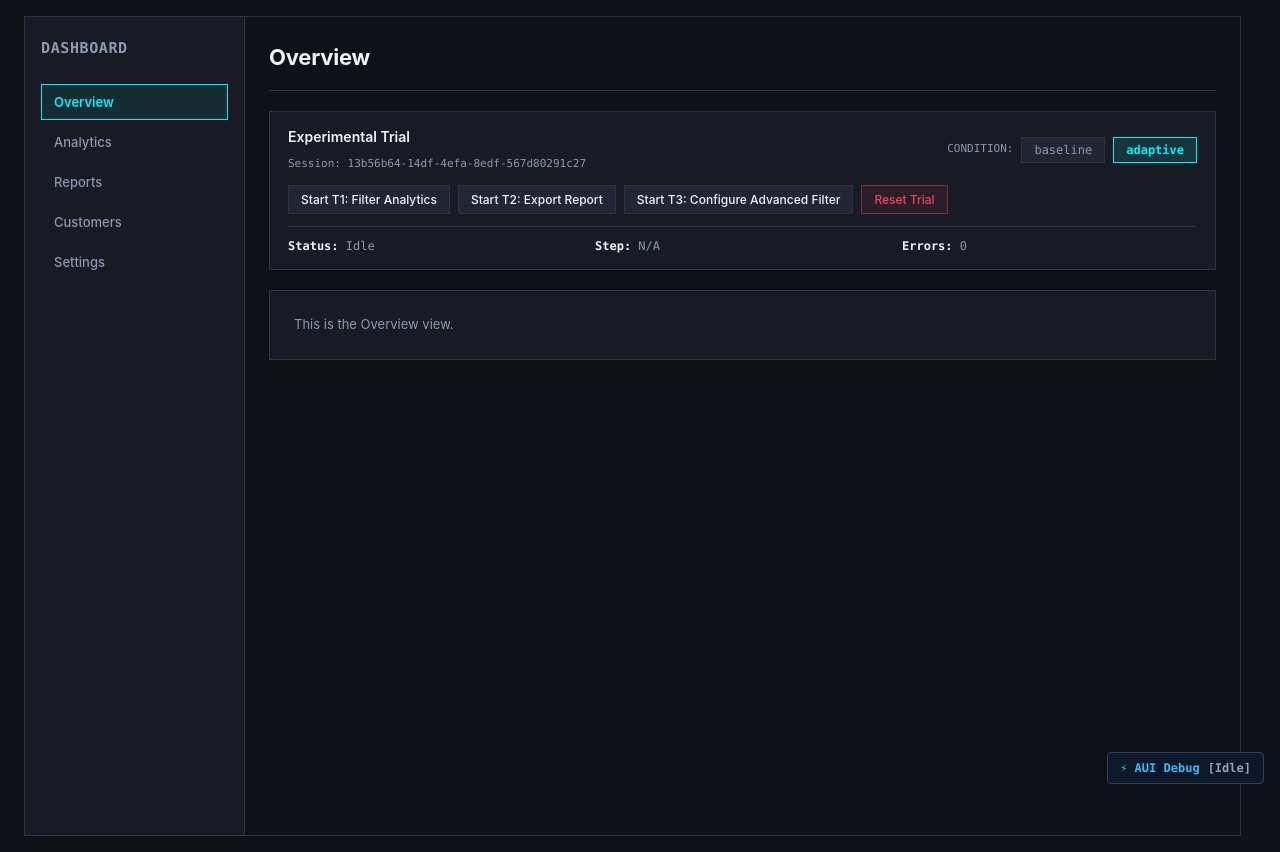
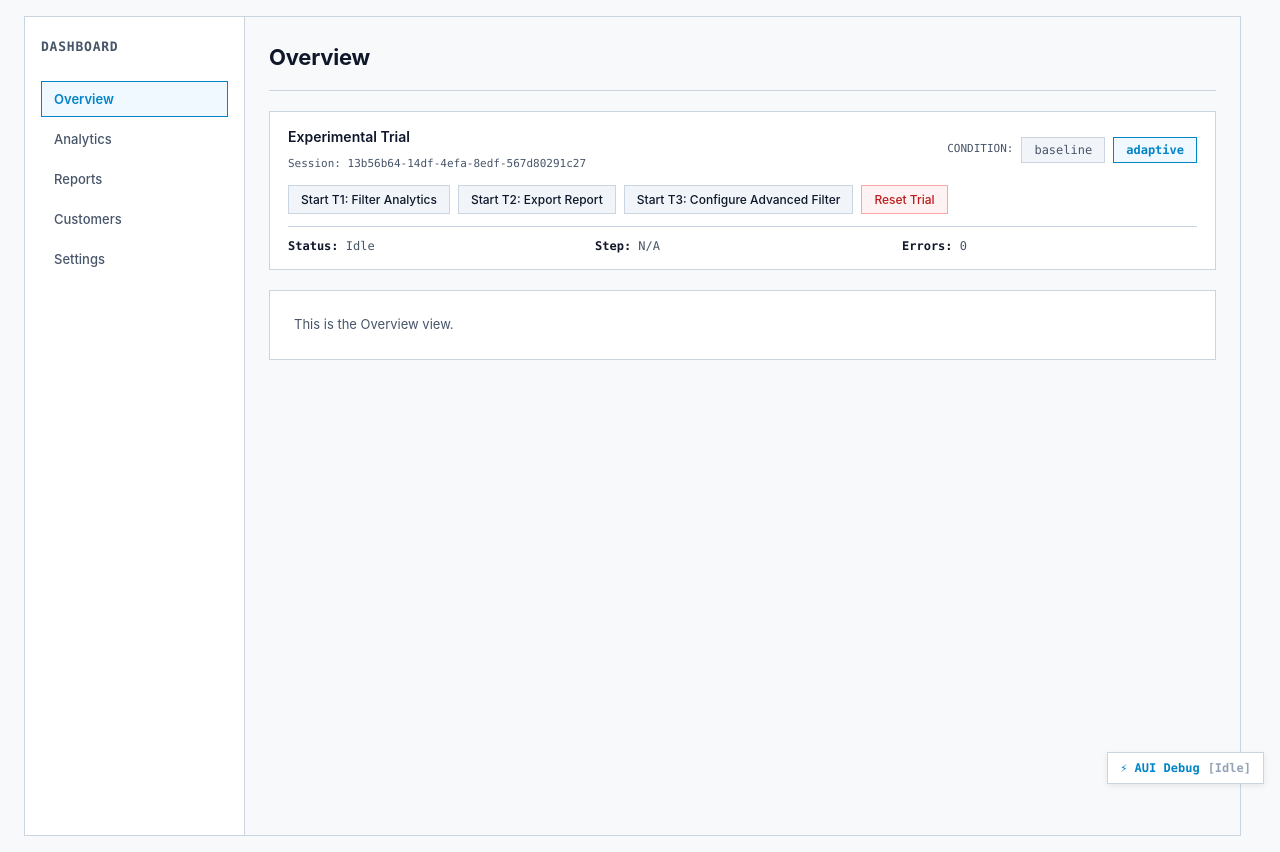
Before and after one commit to taofeeqhamzat/edge-aui, a React (Vite) app: page / in a window 1280 px wide. Built offline with nearby package versions, Linux system fonts and the light colour scheme.

Commit message:
style(theme): invert to persistent light theme and enforce zero border radius
Invert color palette to high-contrast persistent light theme ('The Instrument Bench') and enforce strict zero border radius across all UI components, debug panel, and design documentation.

```diff
--- a/src/debug/DebugPanel.css
+++ b/src/debug/DebugPanel.css
@@ -1,10 +1,11 @@
 /**
- * Development Debug Panel Styling
+ * Development Debug Panel Styling (Persistent Light Theme)
  * Implements Stage 10.2 specifications from docs/testbed/prd.md Section 38.
  * Adheres strictly to design constraints:
- * - Lightweight footprint
- * - No unnecessary animations or heavy visual effects (no backdrop blurs, no glowing shadows)
- * - Accessible, high-contrast, WCAG AA compliant typography and controls
+ * - Persistent Light Theme with high-contrast text and crisp boundaries
+ * - Zero border radius (strict square corners)
+ * - Lightweight footprint, no heavy blurs or glowing animations
+ * - Accessible, WCAG AA compliant typography and controls
  */
 
 .edge-aui-debug-container {
@@ -14,15 +15,15 @@
   z-index: 99999;
   font-family: ui-monospace, SFMono-Regular, Menlo, Monaco, Consolas, monospace;
   font-size: 11px;
-  color: #f1f5f9;
+  color: #0f172a;
 }
 
 /* Collapsed Toggle Button */
 .edge-aui-debug-toggle {
-  background-color: #0f172a;
-  color: #38bdf8;
-  border: 1px solid #334155;
-  border-radius: 4px;
+  background-color: #ffffff;
+  color: #0284c7;
+  border: 1px solid #cbd5e1;
+  border-radius: 0;
   padding: 8px 12px;
   font-family: inherit;
   font-size: 12px;
@@ -31,29 +32,33 @@
   display: flex;
   align-items: center;
   gap: 8px;
+  box-shadow: 0 2px 6px rgba(0, 0, 0, 0.08);
+  transition: all 0.15s ease;
 }
 
 .edge-aui-debug-toggle:hover {
-  background-color: #1e293b;
-  border-color: #475569;
+  background-color: #f1f5f9;
+  border-color: #0284c7;
 }
 
 .edge-aui-debug-toggle:focus-visible {
-  outline: 2px solid #38bdf8;
+  outline: 2px solid #0284c7;
   outline-offset: 2px;
 }
 
 /* Expanded Panel Window */
 .edge-aui-debug-window {
-  width: 420px;
+  width: 440px;
   max-width: calc(100vw - 32px);
   max-height: 80vh;
-  background-color: #0f172a;
-  border: 1px solid #334155;
-  border-radius: 6px;
+  background-color: #ffffff;
+  border: 1px solid #94a3b8;
+  border-radius: 0;
   display: flex;
   flex-direction: column;
   box-sizing: border-box;
+  box-shadow: 0 8px 24px rgba(0, 0, 0, 0.12);
+  color: #0f172a;
 }
 
 /* Header */
@@ -62,16 +67,15 @@
   align-items: center;
   justify-content: space-between;
   padding: 10px 14px;
-  background-color: #1e293b;
-  border-bottom: 1px solid #334155;
-  border-top-left-radius: 5px;
-  border-top-right-radius: 5px;
+  background-color: #f1f5f9;
+  border-bottom: 1px solid #cbd5e1;
+  border-radius: 0;
 }
 
 .edge-aui-debug-title {
   font-weight: 700;
   font-size: 13px;
-  color: #38bdf8;
+  color: #0284c7;
   display: flex;
   align-items: center;
   gap: 6px;
@@ -80,19 +84,20 @@
 .edge-aui-debug-close {
   background: transparent;
   border: none;
-  color: #94a3b8;
+  color: #64748b;
   font-size: 18px;
   line-height: 1;
   cursor: pointer;
   padding: 0 4px;
+  border-radius: 0;
 }
 
 .edge-aui-debug-close:hover {
-  color: #f1f5f9;
+  color: #0f172a;
 }
 
 .edge-aui-debug-close:focus-visible {
-  outline: 2px solid #38bdf8;
+  outline: 2px solid #0284c7;
 }
 
 /* Scrollable Content Body */
@@ -102,13 +107,15 @@
   display: flex;
   flex-direction: column;
   gap: 12px;
+  background-color: #ffffff;
+  scrollbar-gutter: stable;
 }
 
 /* Section Containers */
 .edge-aui-debug-section {
-  background-color: #1e293b;
-  border: 1px solid #334155;
-  border-radius: 4px;
+  background-color: #f8fafc;
+  border: 1px solid #cbd5e1;
+  border-radius: 0;
   padding: 8px 10px;
 }
 
@@ -117,9 +124,9 @@
   font-weight: 700;
   text-transform: uppercase;
   letter-spacing: 0.05em;
-  color: #94a3b8;
+  color: #475569;
   margin-bottom: 6px;
-  border-bottom: 1px solid #334155;
+  border-bottom: 1px solid #cbd5e1;
   padding-bottom: 4px;
 }
 
@@ -132,31 +139,31 @@
 }
 
 .edge-aui-debug-label {
-  color: #94a3b8;
+  color: #64748b;
   flex-shrink: 0;
 }
 
 .edge-aui-debug-val {
-  color: #f8fafc;
+  color: #0f172a;
   font-weight: 600;
   text-align: right;
   word-break: break-all;
 }
 
 .edge-aui-debug-val.highlight {
-  color: #38bdf8;
+  color: #0284c7;
 }
 
 .edge-aui-debug-val.success {
-  color: #4ade80;
+  color: #059669;
 }
 
 .edge-aui-debug-val.warning {
-  color: #facc15;
+  color: #d97706;
 }
 
 .edge-aui-debug-val.dim {
-  color: #64748b;
+  color: #94a3b8;
 }
 
 /* MicroTensor Grid */
@@ -172,23 +179,24 @@
   justify-content: space-between;
   font-size: 10px;
   padding: 2px 4px;
-  background-color: #0f172a;
-  border-radius: 2px;
+  background-color: #ffffff;
+  border: 1px solid #e2e8f0;
+  border-radius: 0;
 }
 
 .edge-aui-debug-tensor-name {
-  color: #cbd5e1;
+  color: #475569;
 }
 
 .edge-aui-debug-tensor-val {
-  color: #38bdf8;
+  color: #0284c7;
   font-weight: 700;
 }
 
 .edge-aui-debug-mask-row {
   margin-top: 6px;
   font-size: 10px;
-  color: #94a3b8;
+  color: #64748b;
   display: flex;
   gap: 4px;
   align-items: center;
@@ -196,7 +204,7 @@
 
 .edge-aui-debug-mask-bits {
   font-family: monospace;
-  color: #a7f3d0;
+  color: #059669;
   letter-spacing: 0.1em;
 }
 
@@ -210,16 +218,16 @@
 }
 
 .edge-aui-debug-symbol {
-  background-color: #0f172a;
-  border: 1px solid #475569;
-  border-radius: 3px;
+  background-color: #ffffff;
+  border: 1px solid #cbd5e1;
+  border-radius: 0;
   padding: 2px 6px;
   font-size: 10px;
-  color: #f8fafc;
+  color: #0f172a;
 }
 
 .edge-aui-debug-arrow {
-  color: #64748b;
+  color: #94a3b8;
   font-weight: bold;
 }
 
@@ -228,28 +236,28 @@
   display: flex;
   gap: 8px;
   padding: 10px 14px;
-  background-color: #1e293b;
-  border-top: 1px solid #334155;
-  border-bottom-left-radius: 5px;
-  border-bottom-right-radius: 5px;
+  background-color: #f1f5f9;
+  border-top: 1px solid #cbd5e1;
+  border-radius: 0;
 }
 
 .edge-aui-debug-btn {
   flex: 1;
   padding: 6px 10px;
-  background-color: #0f172a;
-  color: #f1f5f9;
-  border: 1px solid #475569;
-  border-radius: 4px;
+  background-color: #ffffff;
+  color: #0f172a;
+  border: 1px solid #cbd5e1;
+  border-radius: 0;
   font-family: inherit;
   font-size: 11px;
   font-weight: 600;
   cursor: pointer;
+  transition: all 0.15s ease;
 }
 
 .edge-aui-debug-btn:hover {
-  background-color: #334155;
-  border-color: #64748b;
+  background-color: #e2e8f0;
+  border-color: #94a3b8;
 }
 
 .edge-aui-debug-btn.primary {
@@ -263,6 +271,6 @@
 }
 
 .edge-aui-debug-btn:focus-visible {
-  outline: 2px solid #38bdf8;
+  outline: 2px solid #0284c7;
   outline-offset: 1px;
 }
--- a/src/intervention/styles.css
+++ b/src/intervention/styles.css
@@ -64,7 +64,7 @@
   font-size: 12px;
   line-height: 1.4;
   padding: 6px 10px;
-  border-radius: 4px;
+  border-radius: 0;
   box-shadow: 0 4px 12px rgba(0, 0, 0, 0.25);
   z-index: 10000;
   max-width: 240px;
@@ -104,7 +104,7 @@
   background: #ffffff;
   border: 1px solid #00acc1;
   border-left: 6px solid #00838f;
-  border-radius: 8px;
+  border-radius: 0;
   box-shadow: 0 10px 25px -5px rgba(0, 0, 0, 0.15), 0 8px 10px -6px rgba(0, 0, 0, 0.1);
   padding: 14px 16px;
   z-index: 99999;
@@ -153,7 +153,7 @@
   line-height: 1;
   padding: 0 4px;
   cursor: pointer;
-  border-radius: 4px;
+  border-radius: 0;
 }
 
 .edge-aui-assistance-dismiss:hover {
--- a/src/style.css
+++ b/src/style.css
@@ -1,23 +1,23 @@
 @import './intervention/styles.css';
 
 :root {
-  /* Surface & Base Tones (The Instrument Bench) */
-  --bg-primary: #0f1117;
-  --bg-surface: #181b24;
-  --bg-elevated: #222634;
-  --border: #2d3345;
-  --border-active: #4f5979;
+  /* Surface & Base Tones (The Instrument Bench - Persistent Light Theme) */
+  --bg-primary: #f8f9fa;
+  --bg-surface: #ffffff;
+  --bg-elevated: #f1f5f9;
+  --border: #cbd5e1;
+  --border-active: #0284c7;
 
-  /* Ink / Text Readouts */
-  --text-main: #f0f2f8;
-  --text-muted: #8e98b0;
+  /* Ink / Text Readouts (High-Contrast WCAG AA Compliant) */
+  --text-main: #0f172a;
+  --text-muted: #475569;
 
-  /* Semantic Signal Accents */
-  --accent-cyan: #00f0ff;
-  --accent-purple: #9d4edd;
-  --accent-amber: #ffb703;
-  --accent-emerald: #10b981;
-  --accent-rose: #f43f5e;
+  /* Semantic Signal Accents (Calibrated for High Contrast on Light Surfaces) */
+  --accent-cyan: #0284c7;
+  --accent-purple: #7c3aed;
+  --accent-amber: #d97706;
+  --accent-emerald: #059669;
+  --accent-rose: #dc2626;
 
   /* Typography */
   --font-sans: 'Inter', system-ui, -apple-system, BlinkMacSystemFont, 'Segoe UI', Roboto, sans-serif;
@@ -28,6 +28,7 @@
   box-sizing: border-box;
   margin: 0;
   padding: 0;
+  border-radius: 0 !important; /* Zero border radius mandate across all elements */
 }
 
 html {
@@ -56,7 +57,7 @@ body {
 }
 
 /* ==========================================================================
-   App Shell Layout (Zero Layout Shift)
+   App Shell Layout (Zero Layout Shift & Zero Border Radius)
    ========================================================================== */
 
 .app-container {
@@ -64,7 +65,7 @@ body {
   flex: 1;
   min-height: 820px;
   border: 1px solid var(--border);
-  /* border-radius: 8px; */
+  border-radius: 0;
   background-color: var(--bg-surface);
   overflow: hidden;
 }
@@ -84,9 +85,9 @@ body {
 }
 
 .nav-title {
-  font-size: 15px;
+  font-size: 13px;
   font-weight: 700;
-  letter-spacing: 0.04em;
+  letter-spacing: 0.06em;
   text-transform: uppercase;
   color: var(--text-muted);
   font-family: var(--font-mono);
@@ -111,7 +112,7 @@ body {
   text-align: left;
   padding: 9px 12px;
   border: 1px solid transparent;
-  /* border-radius: 4px; */
+  border-radius: 0;
   background: transparent;
   color: var(--text-muted);
   font-size: 13px;
@@ -131,7 +132,7 @@ body {
 }
 
 .nav-btn.active {
-  background-color: rgba(0, 240, 255, 0.08);
+  background-color: #f0f9ff;
   color: var(--accent-cyan);
   border-color: var(--accent-cyan);
   font-weight: 600;
@@ -181,7 +182,7 @@ body {
 .page-content {
   background-color: var(--bg-surface);
   border: 1px solid var(--border);
-  /* border-radius: 8px; */
+  border-radius: 0;
   padding: 24px;
   color: var(--text-muted);
   font-size: 13px;
@@ -207,7 +208,7 @@ body {
 }
 
 /* ==========================================================================
-   Filter Drawer (Stable 260px Side Panel)
+   Filter Drawer (Stable 260px Side Panel, Zero Radius)
    ========================================================================== */
 
 .filter-drawer-container {
@@ -217,7 +218,7 @@ body {
   flex-shrink: 0;
   background-color: var(--bg-surface);
   border: 1px solid var(--border);
-  /* border-radius: 8px; */
+  border-radius: 0;
   padding: 16px;
   display: flex;
   flex-direction: column;
@@ -234,7 +235,7 @@ body {
 
 .filter-section {
   border: 1px solid var(--border);
-  /* border-radius: 4px; */
+  border-radius: 0;
   background-color: var(--bg-elevated);
   overflow: hidden;
 }
@@ -245,6 +246,7 @@ body {
   text-align: left;
   background: transparent;
   border: none;
+  border-radius: 0;
   font-size: 12px;
   font-weight: 600;
   color: var(--text-main);
@@ -257,7 +259,7 @@ body {
 }
 
 .filter-accordion-btn:hover {
-  background-color: rgba(255, 255, 255, 0.04);
+  background-color: #e2e8f0;
 }
 
 .filter-accordion-btn:focus-visible {
@@ -276,9 +278,9 @@ body {
 .filter-select {
   width: 100%;
   padding: 6px 8px;
-  background-color: var(--bg-elevated);
+  background-color: #ffffff;
   border: 1px solid var(--border);
-  /* border-radius: 4px; */
+  border-radius: 0;
   color: var(--text-main);
   font-size: 12px;
   font-family: var(--font-sans);
@@ -306,9 +308,9 @@ body {
   width: 100%;
   padding: 8px 12px;
   background-color: var(--accent-cyan);
-  color: #000;
-  border: none;
-  /* border-radius: 4px; */
+  color: #ffffff;
+  border: 1px solid #0369a1;
+  border-radius: 0;
   font-size: 13px;
   font-weight: 600;
   font-family: var(--font-sans);
@@ -318,7 +320,7 @@ body {
 }
 
 .btn-apply-filters:hover {
-  filter: brightness(1.1);
+  filter: brightness(1.08);
 }
 
 .btn-apply-filters:active {
@@ -331,7 +333,7 @@ body {
 }
 
 /* ==========================================================================
-   KPI Cards (Uniform Single-Row Alignment)
+   KPI Cards (Uniform Single-Row Alignment, Zero Radius)
    ========================================================================== */
 
 .kpi-grid {
@@ -343,7 +345,7 @@ body {
 .kpi-card {
   background-color: var(--bg-surface);
   border: 1px solid var(--border);
-  /* border-radius: 8px; */
+  border-radius: 0;
   padding: 14px 16px;
   display: flex;
   flex-direction: column;
@@ -357,10 +359,10 @@ body {
 
 .kpi-label {
   font-size: 11px;
-  font-weight: 500;
+  font-weight: 600;
   color: var(--text-muted);
   text-transform: uppercase;
-  letter-spacing: 0.04em;
+  letter-spacing: 0.05em;
   font-family: var(--font-mono);
 }
 
@@ -375,19 +377,20 @@ body {
 .kpi-change {
   font-size: 11px;
   font-family: var(--font-mono);
+  font-weight: 600;
 }
 
-.kpi-change.positive { color: var(--accent-emerald); }
-.kpi-change.negative { color: var(--accent-rose); }
+.kpi-change.positive { color: #047857; }
+.kpi-change.negative { color: #b91c1c; }
 
 /* ==========================================================================
-   Results Table (Fixed Column Layout, Zero Jitter)
+   Results Table (Fixed Column Layout, Zero Radius, Zero Jitter)
    ========================================================================== */
 
 .results-table-card {
   background-color: var(--bg-surface);
   border: 1px solid var(--border);
-  /* border-radius: 8px; */
+  border-radius: 0;
   overflow: hidden;
   display: flex;
   flex-direction: column;
@@ -415,7 +418,7 @@ body {
   background-color: var(--bg-elevated);
   border: 1px solid var(--border);
   color: var(--text-main);
-  /* border-radius: 4px; */
+  border-radius: 0;
   font-size: 12px;
   font-weight: 500;
   font-family: var(--font-sans);
@@ -424,7 +427,7 @@ body {
 }
 
 .btn-export:hover {
-  background-color: var(--border-active);
+  background-color: #e2e8f0;
   border-color: var(--accent-cyan);
 }
 
@@ -471,7 +474,7 @@ body {
 }
 
 .results-data-table tr:hover td {
-  background-color: var(--bg-elevated);
+  background-color: #f8fafc;
 }
 
 .th-tooltip-trigger {
@@ -484,38 +487,38 @@ body {
 .table-status-badge {
   display: inline-block;
   padding: 2px 8px;
-  /* border-radius: 12px; */
+  border-radius: 0;
   font-size: 11px;
   font-family: var(--font-mono);
   font-weight: 600;
 }
 
 .table-status-completed {
-  background: rgba(16, 185, 129, 0.15);
-  color: var(--accent-emerald);
-  border: 1px solid rgba(16, 185, 129, 0.3);
+  background: #ecfdf5;
+  color: #047857;
+  border: 1px solid #a7f3d0;
 }
 
 .table-status-pending {
-  background: rgba(255, 183, 3, 0.15);
-  color: var(--accent-amber);
-  border: 1px solid rgba(255, 183, 3, 0.3);
+  background: #fffbeb;
+  color: #b45309;
+  border: 1px solid #fde68a;
 }
 
 .table-status-failed {
-  background: rgba(244, 63, 94, 0.15);
-  color: var(--accent-rose);
-  border: 1px solid rgba(244, 63, 94, 0.3);
+  background: #fef2f2;
+  color: #b91c1c;
+  border: 1px solid #fecaca;
 }
 
 /* ==========================================================================
-   Trial Controls (Stable Top Panel)
+   Trial Controls (Stable Top Panel, Zero Radius)
    ========================================================================== */
 
 .trial-controls-card {
   background-color: var(--bg-surface);
   border: 1px solid var(--border);
-  /* border-radius: 8px; */
+  border-radius: 0;
   padding: 14px 18px;
   margin-bottom: 20px;
   display: flex;
@@ -560,7 +563,7 @@ body {
 
 .condition-btn {
   padding: 5px 12px;
-  /* border-radius: 4px; */
+  border-radius: 0;
   border: 1px solid var(--border);
   background-color: var(--bg-elevated);
   color: var(--text-muted);
@@ -577,7 +580,7 @@ body {
 }
 
 .condition-btn.active {
-  background-color: rgba(0, 240, 255, 0.12);
+  background-color: #f0f9ff;
   border-color: var(--accent-cyan);
   color: var(--accent-cyan);
   font-weight: 600;
@@ -596,7 +599,7 @@ body {
 
 .btn-start-task {
   padding: 6px 12px;
-  /* border-radius: 4px; */
+  border-radius: 0;
   border: 1px solid var(--border);
   background-color: var(--bg-elevated);
   color: var(--text-main);
@@ -608,7 +611,7 @@ body {
 }
 
 .btn-start-task:hover:not(:disabled) {
-  background-color: var(--border-active);
+  background-color: #e2e8f0;
   border-color: var(--accent-cyan);
 }
 
@@ -619,10 +622,10 @@ body {
 
 .btn-reset-trial {
   padding: 6px 12px;
-  /* border-radius: 4px; */
-  border: 1px solid rgba(244, 63, 94, 0.4);
-  background-color: rgba(244, 63, 94, 0.08);
-  color: var(--accent-rose);
+  border-radius: 0;
+  border: 1px solid #fca5a5;
+  background-color: #fef2f2;
+  color: #b91c1c;
   font-size: 12px;
   font-family: var(--font-sans);
   font-weight: 500;
@@ -631,8 +634,8 @@ body {
 }
 
 .btn-reset-trial:hover:not(:disabled) {
-  background-color: rgba(244, 63, 94, 0.18);
-  border-color: var(--accent-rose);
+  background-color: #fee2e2;
+  border-color: #dc2626;
 }
 
 .btn-reset-trial:focus-visible {
```
Also changed, not shown: .impeccable/design.json, 2 other files (tests, documents, lock files or other folders).
